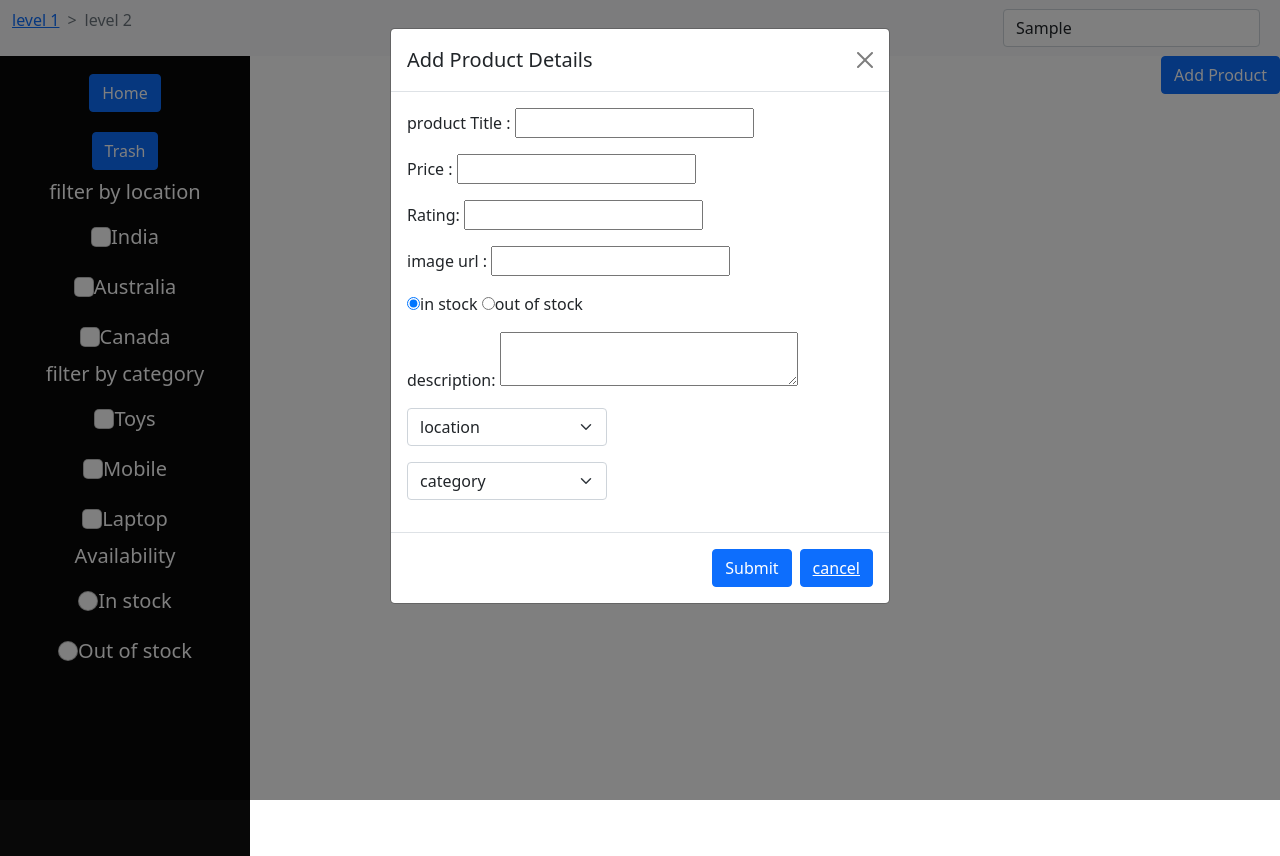
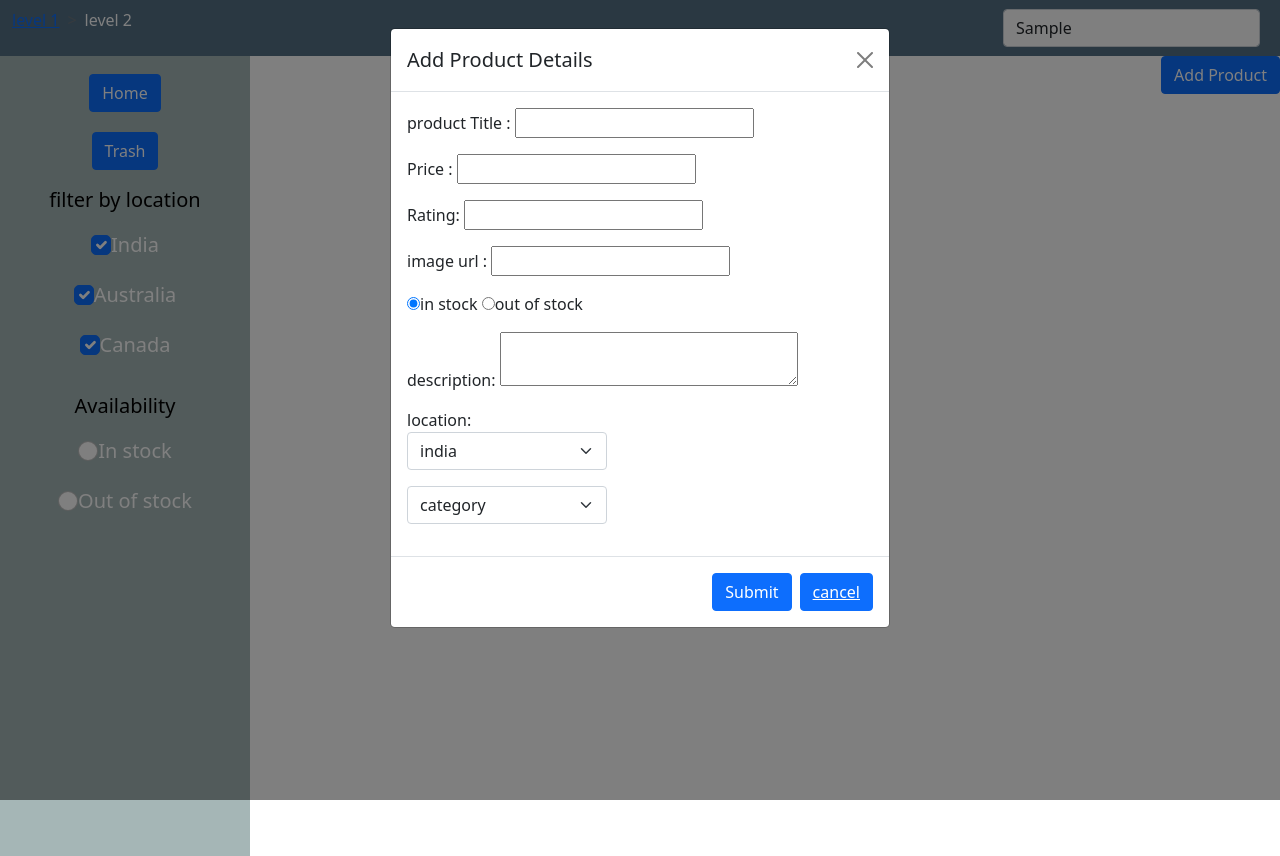
Before and after one commit to GA-Krunal/js_task6, a plain HTML site: page Product Management/home.html in a window 1280 px wide. Both pictures are taken after typing "Sample" into the empty fields and a click on the button "Add Product". Drawn offline with nearby package versions, Linux system fonts and the light colour scheme.

Commit message:
final commit

```diff
--- a/Product Management/home.html
+++ b/Product Management/home.html
@@ -14,12 +14,12 @@
 </head>
 
 <body>
-  <nav class="navbar navbar-light bg-light">
+  <nav class="navbar ">
     <div class="container-fluid">
       <nav style="--bs-breadcrumb-divider: '>';" aria-label="breadcrumb">
         <ol class="breadcrumb">
-          <li class="breadcrumb-item"><a href="#">level 1</a></li>
-          <li class="breadcrumb-item active" aria-current="page">level 2</li>
+          <li class="breadcrumb-item "><a href="home.html">level 1</a></li>
+          <li class="breadcrumb-item active text-white" aria-current="page">level 2</li>
         </ol>
       </nav>
       <form class="d-flex">
@@ -31,15 +31,12 @@
   <aside class="sidebar">
     <li> <a href="home.html"> <button type="button" class="btn btn-primary mt-2">Home</button></a></li>
     <li> <a href="trash.html"> <button type="button" class="btn btn-primary">Trash</button></a></li>
-    <h5 class="text-white">filter by location</h5>
-    <li><input class="form-check-input ch" type="checkbox" value="india" id="ind">India</li>
-    <li><input class="form-check-input ch" type="checkbox" value="australia" id="aus">Australia</li>
-    <li><input class="form-check-input ch" type="checkbox" value="canada" id="can">Canada</li>
-    <h5 class="text-white">filter by category</h5>
-    <li><input class="form-check-input" type="checkbox" value="toys" id="toy">Toys</li>
-    <li><input class="form-check-input" type="checkbox" value="mobile" id="mob">Mobile</li>
-    <li><input class="form-check-input" type="checkbox" value="laptop" id="lap">Laptop</li>
-    <h5 class="text-white">Availability</h5>
+    <h5 class="text-black mt-2">filter by location</h5>
+    <li><input class="form-check-input ch" name="location" type="checkbox" value="india" id="ind" checked>India</li>
+    <li><input class="form-check-input ch" name="location" type="checkbox" value="australia" id="aus" checked>Australia
+    </li>
+    <li><input class="form-check-input ch" name="location" type="checkbox" value="canada" id="can" checked>Canada</li>
+    <h5 class="text-black mt-4">Availability</h5>
     <li><input class="form-check-input" type="radio" name="availability" id="rad1" value="in stock">In stock</li>
     <li><input class="form-check-input" type="radio" name="availability" id="rad2" value="out of stock">Out of stock
     </li>
@@ -60,23 +57,18 @@
           </div>
           <div class="modal-body">
             <form action="">
-
-              <!-- <div class="mb-3">
-                product name : <input type="text" id="prodName" >
-                <div><span id="spName"></span></div>
-              </div> -->
               <div class="mb-3">
-                product Title : <input type="text" id="prodTitle" >
+                product Title : <input type="text" id="prodTitle">
                 <div><span id="spTitle"></span></div>
               </div>
               <div class="mb-3">
-                Price : <input type="number" id="prodPrice" >
+                Price : <input type="number" id="prodPrice">
               </div>
               <div class="mb-3">
-                Rating: <input type="text" id="Rating" >
+                Rating: <input type="text" id="Rating">
               </div>
               <div class="mb-3">
-                image url : <input type="url" id="imgUrl" >
+                image url : <input type="url" id="imgUrl">
                 <div><span id="spImg"></span></div>
               </div>
               <div class="mb-3">
@@ -88,9 +80,9 @@
                 <div><span id="spDesc"></span></div>
               </div>
               <div class="mb-3">
-                <select class="form-select" aria-label="Default select example" style="width: 200px;" id="location">
-                  <option selected>location</option>
-                  <option value="india">india</option>
+                location:<select class="form-select" aria-label="Default select example" style="width: 200px;"
+                  id="location">
+                  <option value="india" selected>india</option>
                   <option value="australia">australia</option>
                   <option value="canada">canada</option>
                 </select>
@@ -106,7 +98,6 @@
               <div>
                 <span id="formValid"></span>
               </div>
-
             </form>
           </div>
           <div class="modal-footer">
@@ -125,10 +116,6 @@
           </div>
           <div class="modal-body">
             <form action="">
-
-              <!-- <div class="mb-3">
-                product name : <input type="text" id="edProdName">
-              </div> -->
               <div class="mb-3">
                 Title : <input type="text" id="edProdTitle">
                 <div><span id="edTitle"></span></div>
@@ -182,7 +169,8 @@
 
   </main>
   <footer>
-    <button type="button" class="btn btn-primary" data-bs-toggle="modal" data-bs-target="#exampleModal" style="float: right;"> Add Product
+    <button type="button" class="btn btn-primary" data-bs-toggle="modal" data-bs-target="#exampleModal"
+      style="float: right;"> Add Product
     </button>
   </footer>
   <!-- <script src="popup.js"></script> -->
--- a/Product Management/prod_detail.html
+++ b/Product Management/prod_detail.html
@@ -9,15 +9,16 @@
   <!-- Bootstrap CSS -->
   <link href="https://cdn.jsdelivr.net/npm/bootstrap@5.1.0/dist/css/bootstrap.min.css" rel="stylesheet"
     integrity="sha384-KyZXEAg3QhqLMpG8r+8fhAXLRk2vvoC2f3B09zVXn8CA5QIVfZOJ3BCsw2P0p/We" crossorigin="anonymous">
-
+  <script src="https://unpkg.com/js-image-zoom@0.7.0/js-image-zoom.js" type="application/javascript"></script>
   <title>Hello, world!</title>
 </head>
 
 <body>
   <a href="home.html"><button type="button" class="btn btn-primary">
-      < Back</button>
+      Back</button>
   </a>
   <!--Section: Block Content-->
+  <div class="d-inline-flex p-2 bd-highlight">
     <section class="mb-5">
 
       <div class="row">
@@ -30,7 +31,7 @@
             <div class="row product-gallery mx-1">
 
               <div class="col-12 mb-0">
-              <figure class="view overlay rounded z-depth-1 main-img" id = "myImg">
+                <figure class="view overlay rounded z-depth-1 main-img" id="myImg">
 
                   <!-- <img src="https://mdbootstrap.com/img/Photos/Horizontal/E-commerce/Vertical/15a.jpg" class="img-fluid z-depth-1"> -->
                 </figure>
@@ -39,26 +40,23 @@
           </div>
         </div>
       </div>
-    <div class="col-md-6" id = "prodDetails">
-      <!-- <h5></h5>
-      <p class="mb-2 text-muted text-uppercase small">Shirts</p>
-      <p><span class="mr-1"><strong>$12.99</strong></span></p>
-      <p class="pt-1">Lorem ipsum dolor sit amet consectetur adipisicing elit. Numquam, sapiente illo. Sit
-        error voluptas repellat rerum quidem, soluta enim perferendis voluptates laboriosam. Distinctio,
-        officia quis dolore quos sapiente tempore alias.</p> -->
-
+      <div class="col-md-6" id="prodDetails">
         <hr>
-    </div>
       </div>
 
     </section>
-  <!--Section: Block Content-->
-
+  </div>
+  <script>
+    var options = {
+      width: 400,
+      height: 250,
+      zoomWidth: 600,
+      offset: { vertical: 0, horizontal: 10 },
+      scale: 1.5
+    }
+    new ImageZoom(document.getElementById("myImg"), options);
+  </script>
   <script src="details.js"></script>
-
-  <!-- Optional JavaScript; choose one of the two! -->
-
-  <!-- Option 1: Bootstrap Bundle with Popper -->
   <script src="https://cdn.jsdelivr.net/npm/bootstrap@5.1.0/dist/js/bootstrap.bundle.min.js"
     integrity="sha384-U1DAWAznBHeqEIlVSCgzq+c9gqGAJn5c/t99JyeKa9xxaYpSvHU5awsuZVVFIhvj"
     crossorigin="anonymous"></script>
--- a/Product Management/style.css
+++ b/Product Management/style.css
@@ -1,5 +1,5 @@
 .sidebar{
-    background:rgb(8, 8, 8);
+    background:rgb(165, 182, 182);
     float: left;
     width: 250px;
     text-align: center;
@@ -14,3 +14,6 @@
     font-size: 20px;
     padding: 10px 15px;
     }
+.navbar{
+    background-color: rgb(85, 113, 133);
+}
--- a/Product Management/trash.js
+++ b/Product Management/trash.js
@@ -40,7 +40,7 @@ document.addEventListener("DOMContentLoaded", function () {
       delBtn.setAttribute("class", "btn btn-danger");
       delBtn.addEventListener("click", function () {
         let strg = JSON.parse(localStorage.getItem("products"));
-        strg.splice( strg.indexOf(strg[j]), 1);
+        strg.splice(strg.indexOf(strg[j]), 1);
         localStorage.setItem("products", JSON.stringify(strg));
         window.location.reload();
       })
```
Also changed, not shown: Product Management/details.js (+8 -8 lines), Product Management/home.js (+76 -88 lines), Product Management/trash.html (+11 -4 lines). Lines whose indentation alone changed are shown as unchanged.
